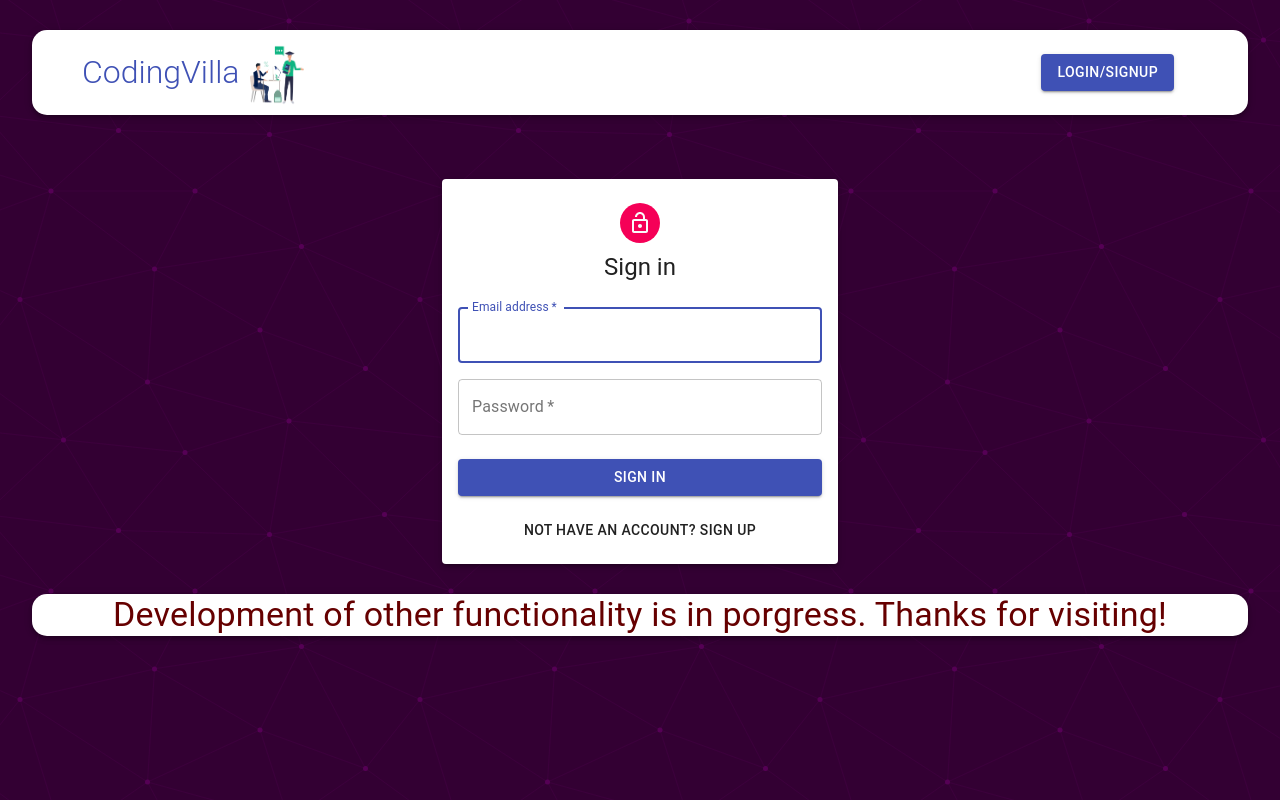
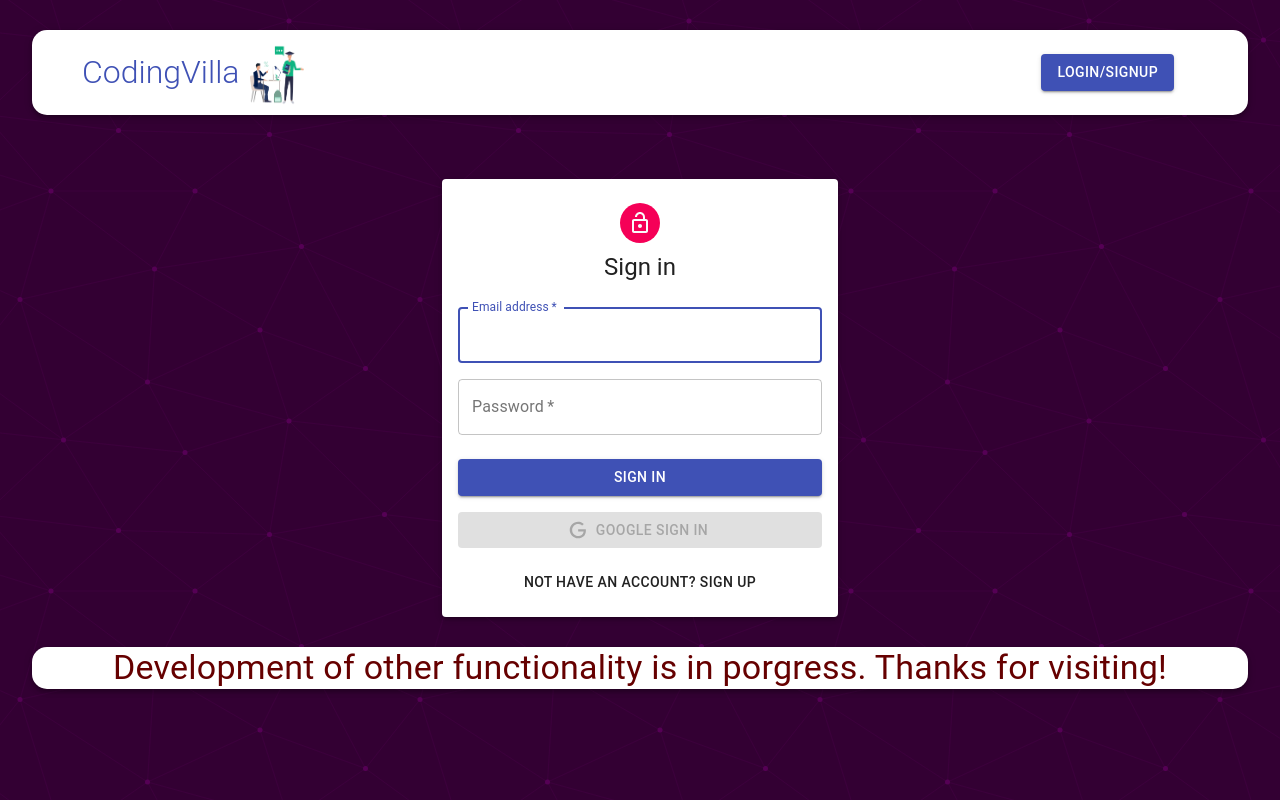
Before and after one commit to Amitlpu-840/codingvilla-socialMedia, a React (Create React App) app in the folder client/: page /auth in a window 1280 px wide. Built offline with nearby package versions, Linux system fonts and the light colour scheme; no server answers.

Commit message:
google login added

```diff
--- a/client/src/components/Auth/Auth.js
+++ b/client/src/components/Auth/Auth.js
@@ -2,9 +2,15 @@ import React, { useState } from 'react'
 import { Avatar, Button, Paper, Grid, Typography, Container, TextField } from '@material-ui/core';
 import useStyles from './styles'
 import LockOutLinedIcon from '@material-ui/icons/LockOpenOutlined'
+import {GoogleLogin} from 'react-google-login'
 import Input from './Input';
+import Icon from './Icon';
+import GOOGLE_ID from './credential.js'
+
+
 
 function Auth() {
+
   const classes = useStyles();
   const state = null;
   const [isSignUp, setIsSignUp] = useState(false);
@@ -24,6 +30,15 @@ function Auth() {
     handleShowPassword(false);
 
   }
+  const googleSuccess = (res) => {
+    console.log(res);
+  }
+  const googleFailure = () => {
+    console.log('google sign in unsuccessfull');
+  }
+
+
+
   return (
 
     <Container component='main' maxWidth='xs' >
@@ -52,6 +67,17 @@ function Auth() {
           <Button type='submit' fullWidth variant='contained' color='primary' className={classes.submit} >
             {isSignUp ? 'Sign up ' : 'Sign in'}
           </Button>
+          <GoogleLogin
+            clientId= {GOOGLE_ID.id}
+            render={(renderProps) =>(
+              <Button className={classes.googleButton} color='primary' fullWidth onClick={renderProps.onClick} disabled={renderProps.disabled} startIcon={<Icon/>} variant='contained' >Google sign in</Button>
+            )}
+            onSuccess={googleSuccess}
+            onFailure={googleFailure}
+            cookiePolicy='single_host_origin'
+
+
+          />
           <Grid container justifyContent='space-around'>
             <Grid item>
               <Button onClick={switchMode} >
```
